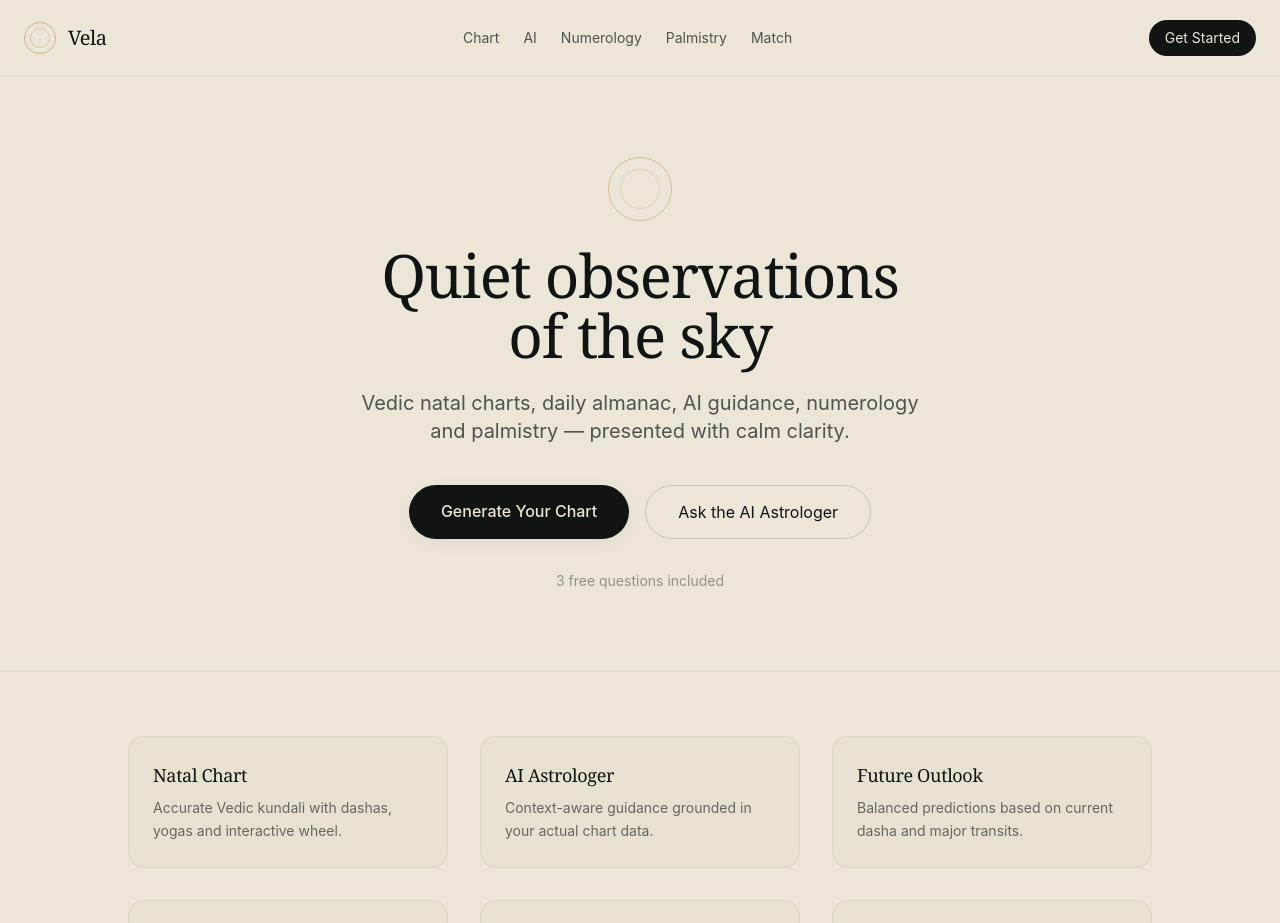
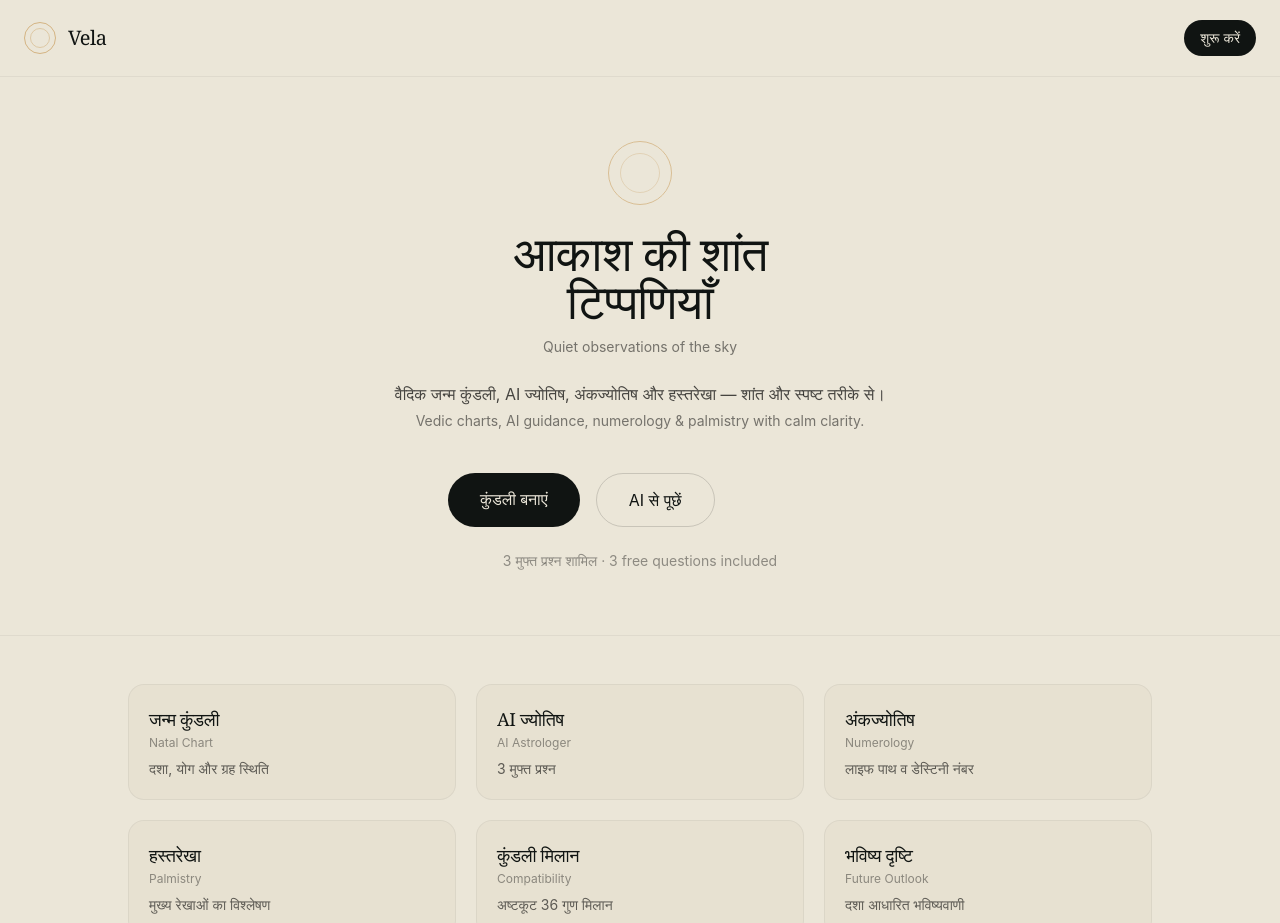
Before and after one commit to sharmashubham58585-tech/Vela-app-, a Next.js app: page / in a window 1280 px wide. Shown: the top 923 px of the page. Built offline with nearby package versions, Linux system fonts and the light colour scheme.

Commit message:
Update page.tsx

```diff
--- a/src/app/page.tsx
+++ b/src/app/page.tsx
@@ -1,126 +1,76 @@
+
 import Link from "next/link";
 
 export default function HomePage() {
   return (
-    <main className="min-h-screen flex flex-col">
-      {/* Header */}
-      <header className="w-full px-6 py-5 flex items-center justify-between border-b border-ink/5">
+    <main className="min-h-screen flex flex-col bg-[#ebe6d8] text-[#101412]">
+      <header className="w-full px-6 py-5 flex items-center justify-between border-b border-black/5">
         <div className="flex items-center gap-3">
-          {/* Thin brass moon ring logo */}
-          <div className="w-8 h-8 rounded-full border-[1.5px] border-brass flex items-center justify-center">
-            <div className="w-5 h-5 rounded-full border border-brass/60" />
+          <div className="w-8 h-8 rounded-full border-[1.5px] border-[#d4b483] flex items-center justify-center">
+            <div className="w-5 h-5 rounded-full border border-[#d4b483]/60" />
           </div>
-          <span className="font-serif text-xl tracking-tight text-ink">
-            Vela
-          </span>
+          <span className="font-serif text-xl tracking-tight">Vela</span>
         </div>
-
-        <nav className="hidden md:flex items-center gap-6 text-sm text-ink/70">
-          <Link href="/chart" className="hover:text-ink transition-colors">
-            Chart
-          </Link>
-          <Link href="/ai" className="hover:text-ink transition-colors">
-            AI
-          </Link>
-          <Link href="/numerology" className="hover:text-ink transition-colors">
-            Numerology
-          </Link>
-          <Link href="/palmistry" className="hover:text-ink transition-colors">
-            Palmistry
-          </Link>
-          <Link href="/compatibility" className="hover:text-ink transition-colors">
-            Match
-          </Link>
-        </nav>
-
-        <Link
-          href="/chart"
-          className="text-sm px-4 py-2 rounded-full bg-ink text-cream hover:bg-ink/90 transition-colors"
-        >
-          Get Started
+        <Link href="/chart" className="text-sm px-4 py-2 rounded-full bg-[#101412] text-[#ebe6d8]">
+          शुरू करें
         </Link>
       </header>
 
-      {/* Hero */}
-      <section className="flex-1 flex flex-col items-center justify-center px-6 py-20 text-center max-w-3xl mx-auto">
-        <div className="mb-6 w-16 h-16 rounded-full border-[1.5px] border-brass flex items-center justify-center opacity-80">
-          <div className="w-10 h-10 rounded-full border border-brass/50" />
+      <section className="flex-1 flex flex-col items-center justify-center px-6 py-16 text-center max-w-3xl mx-auto">
+        <div className="mb-6 w-16 h-16 rounded-full border-[1.5px] border-[#d4b483] flex items-center justify-center opacity-80">
+          <div className="w-10 h-10 rounded-full border border-[#d4b483]/50" />
         </div>
 
-        <h1 className="font-serif text-4xl md:text-5xl lg:text-6xl leading-tight text-ink mb-6 text-balance">
-          Quiet observations
+        <h1 className="font-serif text-4xl md:text-5xl leading-tight mb-3">
+          आकाश की शांत
           <br />
-          of the sky
+          टिप्पणियाँ
         </h1>
+        <p className="text-black/50 text-sm mb-6">Quiet observations of the sky</p>
 
-        <p className="text-ink/70 text-lg md:text-xl max-w-xl mb-10 leading-relaxed">
-          Vedic natal charts, daily almanac, AI guidance, numerology and
-          palmistry — presented with calm clarity.
+        <p className="text-black/70 text-base max-w-xl mb-10 leading-relaxed">
+          वैदिक जन्म कुंडली, AI ज्योतिष, अंकज्योतिष और हस्तरेखा — शांत और स्पष्ट तरीके से।
+          <br />
+          <span className="text-sm text-black/50">
+            Vedic charts, AI guidance, numerology & palmistry with calm clarity.
+          </span>
         </p>
 
-        <div className="flex flex-col sm:flex-row gap-4">
-          <Link
-            href="/chart"
-            className="px-8 py-3.5 rounded-full bg-ink text-cream font-medium hover:bg-ink/90 transition-all shadow-soft"
-          >
-            Generate Your Chart
+        <div className="flex flex-col sm:flex-row gap-4 w-full max-w-sm">
+          <Link href="/chart" className="px-8 py-3.5 rounded-full bg-[#101412] text-[#ebe6d8] font-medium text-center">
+            कुंडली बनाएं
           </Link>
-          <Link
-            href="/ai"
-            className="px-8 py-3.5 rounded-full border border-ink/15 text-ink hover:border-brass hover:text-brass transition-all"
-          >
-            Ask the AI Astrologer
+          <Link href="/ai" className="px-8 py-3.5 rounded-full border border-black/15 text-center">
+            AI से पूछें
           </Link>
         </div>
 
-        <p className="mt-8 text-sm text-ink/40">
-          3 free questions included
+        <p className="mt-6 text-sm text-black/40">
+          3 मुफ्त प्रश्न शामिल · 3 free questions included
         </p>
       </section>
 
-      {/* Feature grid */}
-      <section className="px-6 py-16 border-t border-ink/5">
-        <div className="max-w-5xl mx-auto grid grid-cols-1 md:grid-cols-2 lg:grid-cols-3 gap-8">
+      <section className="px-6 py-12 border-t border-black/5">
+        <div className="max-w-5xl mx-auto grid grid-cols-1 sm:grid-cols-2 lg:grid-cols-3 gap-5">
           {[
-            {
-              title: "Natal Chart",
-              desc: "Accurate Vedic kundali with dashas, yogas and interactive wheel.",
-            },
-            {
-              title: "AI Astrologer",
-              desc: "Context-aware guidance grounded in your actual chart data.",
-            },
-            {
-              title: "Future Outlook",
-              desc: "Balanced predictions based on current dasha and major transits.",
-            },
-            {
-              title: "Numerology",
-              desc: "Life path, destiny and name analysis with clear interpretations.",
-            },
-            {
-              title: "Palmistry",
-              desc: "Guided reading or image upload for major lines and mounts.",
-            },
-            {
-              title: "Compatibility",
-              desc: "Ashtakoot matching and detailed relationship insights.",
-            },
+            { title: "जन्म कुंडली", en: "Natal Chart", href: "/chart", desc: "दशा, योग और ग्रह स्थिति" },
+            { title: "AI ज्योतिष", en: "AI Astrologer", href: "/ai", desc: "3 मुफ्त प्रश्न" },
+            { title: "अंकज्योतिष", en: "Numerology", href: "/numerology", desc: "लाइफ पाथ व डेस्टिनी नंबर" },
+            { title: "हस्तरेखा", en: "Palmistry", href: "/palmistry", desc: "मुख्य रेखाओं का विश्लेषण" },
+            { title: "कुंडली मिलान", en: "Compatibility", href: "/compatibility", desc: "अष्टकूट 36 गुण मिलान" },
+            { title: "भविष्य दृष्टि", en: "Future Outlook", href: "/ai", desc: "दशा आधारित भविष्यवाणी" },
           ].map((item) => (
-            <div
-              key={item.title}
-              className="p-6 rounded-2xl bg-cream-dark/40 border border-ink/5 hover:border-brass/30 transition-colors"
-            >
-              <h3 className="font-serif text-lg mb-2 text-ink">{item.title}</h3>
-              <p className="text-sm text-ink/60 leading-relaxed">{item.desc}</p>
-            </div>
+            <Link key={item.title} href={item.href} className="p-5 rounded-2xl bg-[#e0d9c8]/40 border border-black/5">
+              <h3 className="font-serif text-lg mb-0.5">{item.title}</h3>
+              <p className="text-xs text-black/40 mb-2">{item.en}</p>
+              <p className="text-sm text-black/60">{item.desc}</p>
+            </Link>
           ))}
         </div>
       </section>
 
-      {/* Footer */}
-      <footer className="px-6 py-8 border-t border-ink/5 text-center text-sm text-ink/40">
-        <p>Vela — A quiet editorial almanac</p>
+      <footer className="px-6 py-8 border-t border-black/5 text-center text-sm text-black/40">
+        <p>Vela — एक शांत वैदिक पंचांग</p>
       </footer>
     </main>
   );
```
